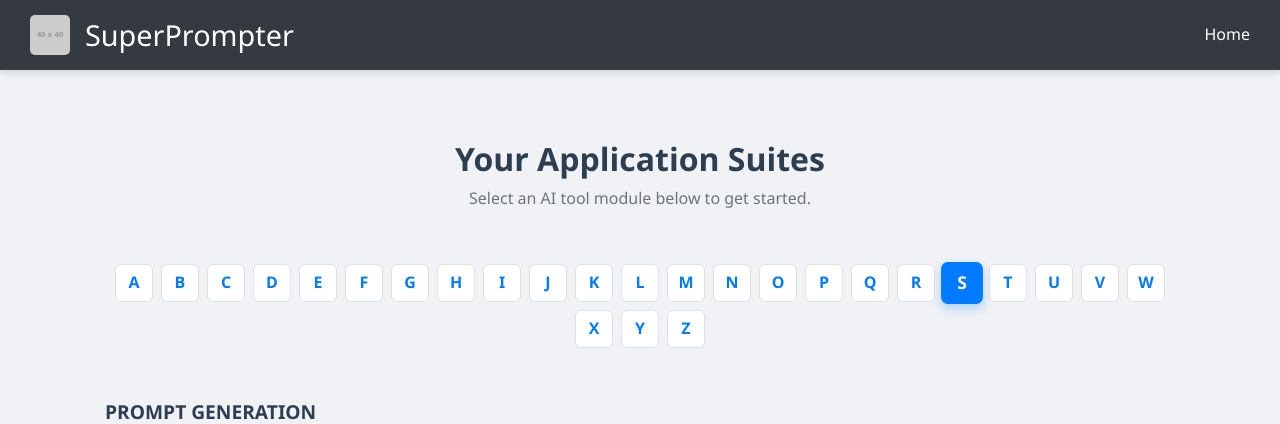
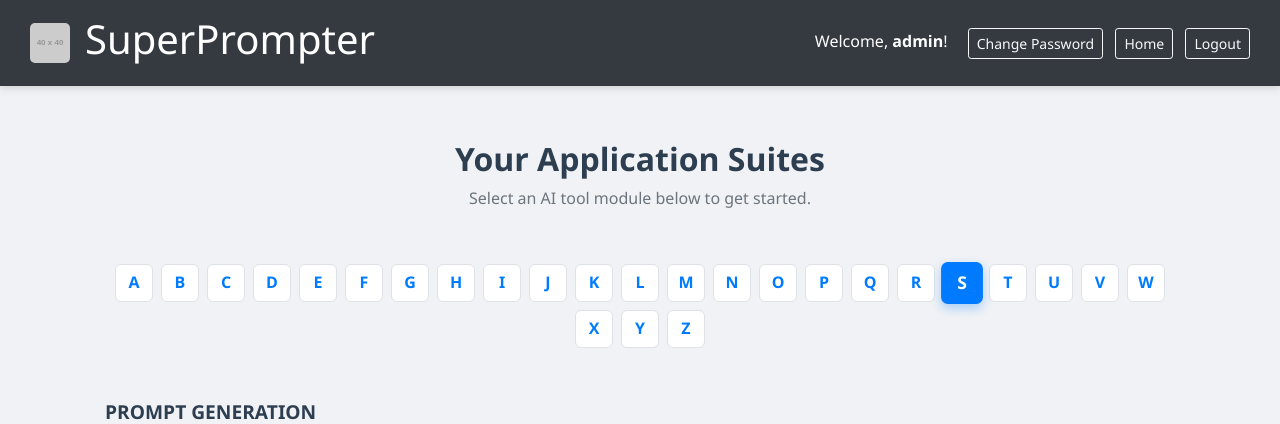
Before and after one commit to simpdatasush/promptsgenerator, a Flask app: page /dashboard in a window 1280 px wide. Shown: the top 424 px of the page. Run offline with Flask 3, Linux system fonts and the light colour scheme; a user stored in the database is signed in; grey boxes labelled with a size stand in for pictures from a placeholder-image service; some libraries are stand-ins or nearby versions.

Commit message:
Update dashboard layout with authentication links

```diff
--- a/templates/dashboard.html
+++ b/templates/dashboard.html
@@ -183,11 +183,20 @@
 
     <header class="app-header">
         <div class="logo-section">
+            <!-- Placeholder for a logo image. You can replace this with an actual image. -->
             <img src="https://placehold.co/40x40/007bff/ffffff?text=AI" alt="SuperPrompter Logo" class="app-logo">
-            <h1 class="header-title">SuperPrompter</h1>
+            <h1>SuperPrompter</h1>
         </div>
-        <div class="nav-section">
-            <a href="/" class="text-white">Home</a>
+        <div class="auth-section">
+            {% if current_user.is_authenticated %}
+                <span class="mr-3">Welcome, <strong class="username">{{ current_user.username }}</strong>!</span>
+                <a href="{{ url_for('change_password') }}" class="btn btn-outline-light btn-sm mr-2">Change Password</a>
+                <a href="{{ url_for('landing') }}" class="btn btn-outline-light btn-sm mr-2">Home</a>
+                <a href="{{ url_for('logout') }}" class="btn btn-outline-light btn-sm">Logout</a>
+            {% else %}
+                <a href="{{ url_for('login') }}" class="btn btn-outline-light btn-sm mr-2">Login</a>
+                <a href="{{ url_for('landing') }}" class="btn btn-outline-light btn-sm mr-2">Home</a>
+            {% endif %}
         </div>
     </header>
 
```
